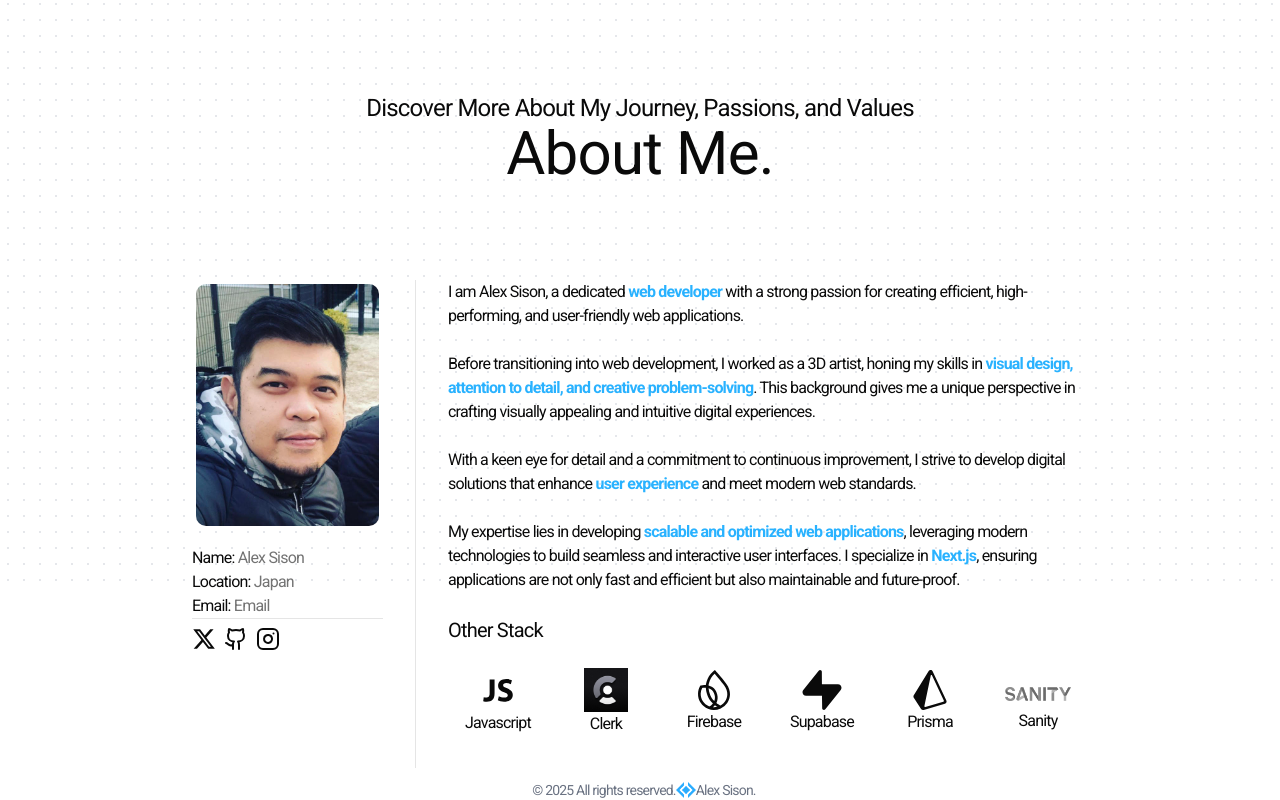
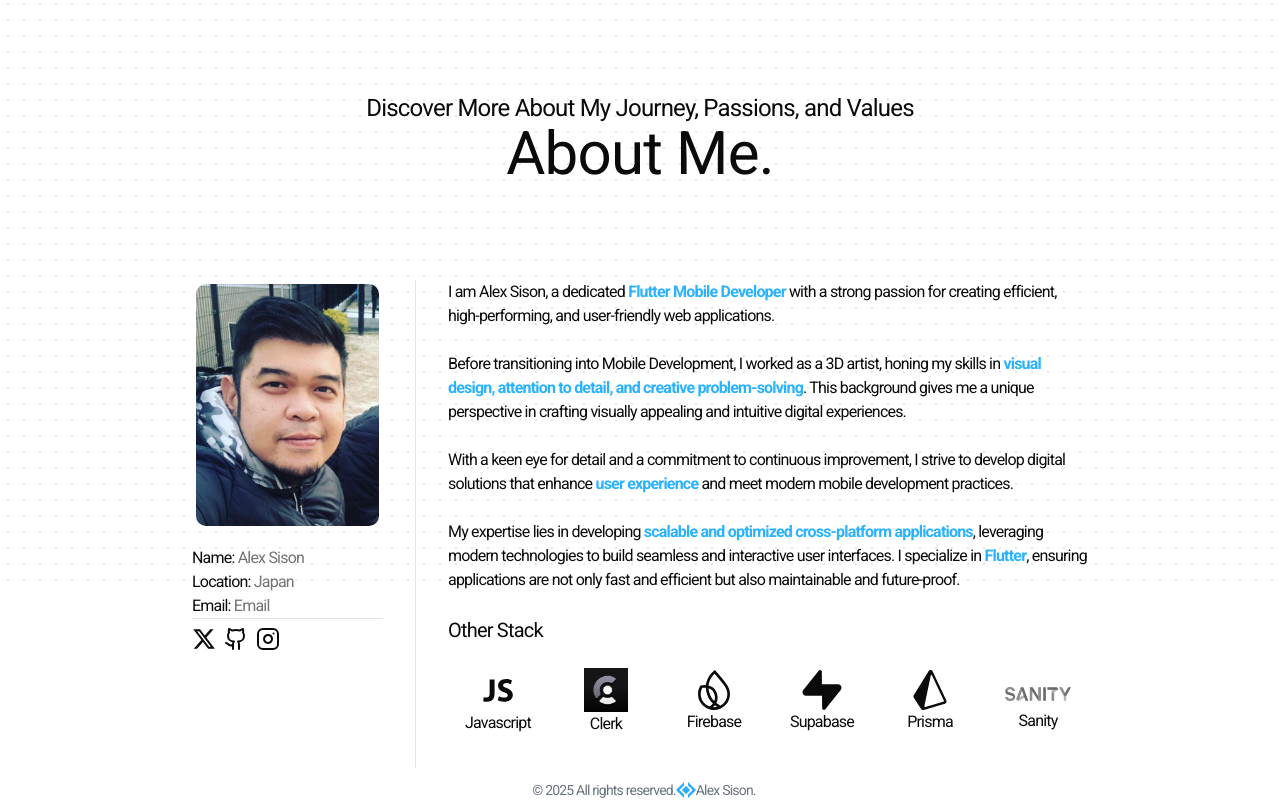
Before and after one commit to alexmortelsison/mywebsite, a Next.js app: page / in a window 1280 px wide. Shown: the part 2588-3388 px from the top of the page. Built offline with nearby package versions, Linux system fonts and the light colour scheme.

Commit message:
updated about

```diff
--- a/app/components/AboutPage.tsx
+++ b/app/components/AboutPage.tsx
@@ -63,13 +63,13 @@ export default function AboutPage() {
           <div className="md:col-span-3 md:pl-8 col-span-4 text-center md:text-start px-4 md:px-0 tracking-tighter">
             <p>
               I am Alex Sison, a dedicated{" "}
-              <span className="font-bold text-[#29b2ff]">web developer</span>{" "}
+              <span className="font-bold text-[#29b2ff]">Flutter Mobile Developer</span>{" "}
               with a strong passion for creating efficient, high-performing, and
               user-friendly web applications.
             </p>
             <br />
             <p>
-              Before transitioning into web development, I worked as a 3D
+              Before transitioning into Mobile Development, I worked as a 3D
               artist, honing my skills in{" "}
               <span className="font-bold text-[#29b2ff]">
                 visual design, attention to detail, and creative problem-solving
@@ -82,16 +82,16 @@ export default function AboutPage() {
               With a keen eye for detail and a commitment to continuous
               improvement, I strive to develop digital solutions that enhance{" "}
               <span className="font-bold text-[#29b2ff]">user experience</span>{" "}
-              and meet modern web standards.
+              and meet modern mobile development practices.
             </p>
             <br />
             My expertise lies in developing{" "}
             <span className="font-bold text-[#29b2ff]">
-              scalable and optimized web applications
+              scalable and optimized cross-platform applications
             </span>
             , leveraging modern technologies to build seamless and interactive
             user interfaces. I specialize in{" "}
-            <span className="font-bold text-[#29b2ff]">Next.js</span>, ensuring
+            <span className="font-bold text-[#29b2ff]">Flutter</span>, ensuring
             applications are not only fast and efficient but also maintainable
             and future-proof.
             <div className="mt-2 mb-4 flex flex-col justify-center items-center md:items-start px-16 md:px-0">
```
Also changed, not shown: 1 other file (tests, documents, lock files or other folders).
